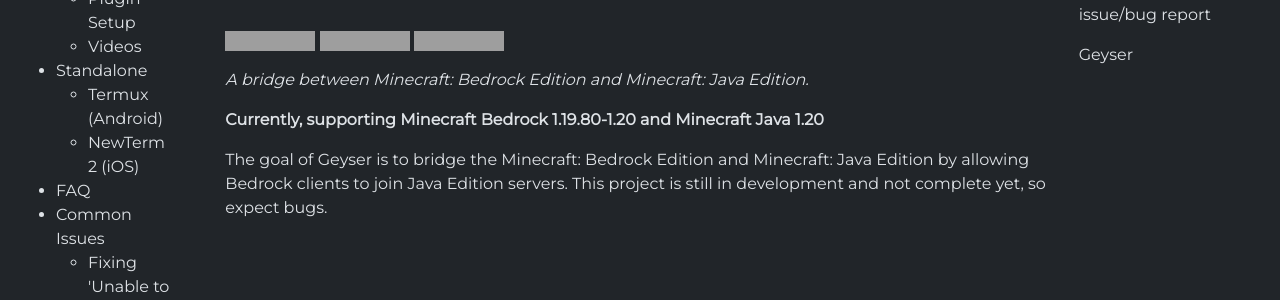
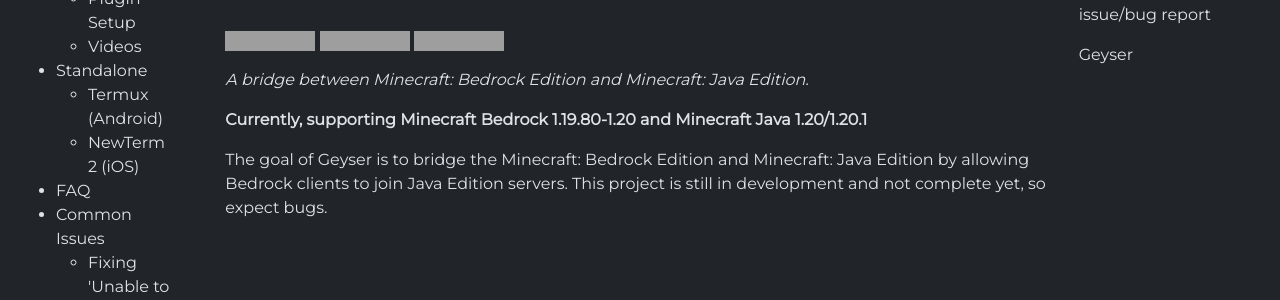
Before and after one commit to GeyserMC/GeyserWiki, a Jekyll site: the page built from _docs/geyser/root.md, in a window 1280 px wide and 900 px high, cut to the strip 161-461 px from the top of the window. Built offline with Jekyll 4.4.1, drawn with Linux system fonts in a browser that asks for light colours; grey boxes are pictures that could not be loaded.

Commit message:
indicate 1.20.1 support

```diff
--- a/_data/versions.json
+++ b/_data/versions.json
@@ -1,4 +1,4 @@
 {
   "bedrock": "1.19.80-1.20",
-  "java": "1.20"
+  "java": "1.20/1.20.1"
 }
```
